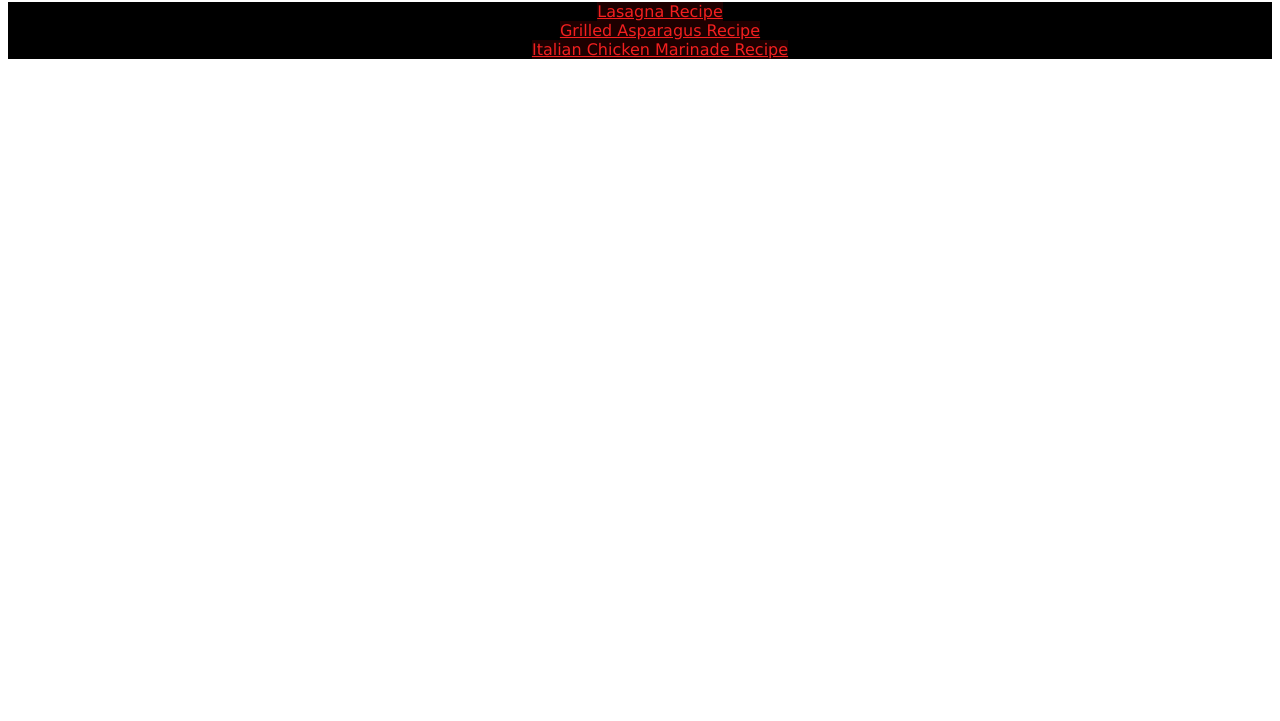
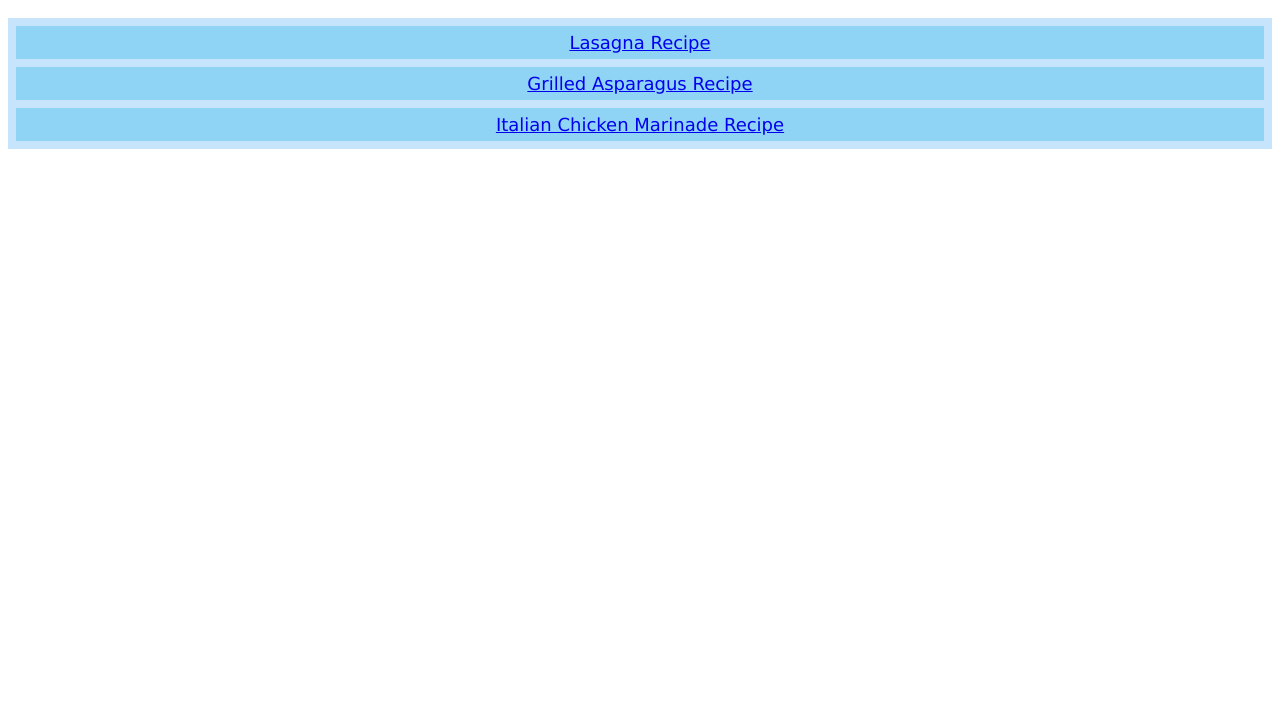
Before and after one commit to l-kaushik/odin-recipes, a plain HTML site: page index.html in a window 1280 px wide. Shown: the part 79-800 px from the top of the page. Drawn offline with Linux system fonts and the light colour scheme.

Commit message:
Added little CSS in homepage

```diff
--- a/index.html
+++ b/index.html
@@ -11,9 +11,9 @@
 <body>
     <h1 class="heading">Odin Recipes</h1>
     <ul class="list">
-        <li ><a class="link1", href="recipes/lasagna/lasagna.html">Lasagna Recipe</a></li>
-        <li ><a class="link2", href="recipes/grilled asparagus/grilled_asparagus.html">Grilled Asparagus Recipe</a></li>
-        <li ><a class="link3", href="recipes/italian chicken marinade/italian_chicken.html">Italian Chicken Marinade Recipe</a></li>
+        <li class="link1" ><a href="recipes/lasagna/lasagna.html">Lasagna Recipe</a></li>
+        <li class="link2" ><a href="recipes/grilled asparagus/grilled_asparagus.html">Grilled Asparagus Recipe</a></li>
+        <li class="link3" ><a href="recipes/italian chicken marinade/italian_chicken.html">Italian Chicken Marinade Recipe</a></li>
     </ul>
 </body>
 </html>
--- a/style.css
+++ b/style.css
@@ -4,18 +4,35 @@ body{
 
 .heading{
     color: black;
-    background-color: rgb(143, 212, 245);
+    background-color: rgb(221, 227, 231);
     text-align: center;
+    padding: 8px;
 
 }
 
 .list{
     text-align: center;
-    background-color: black;
+    background-color: #c6e5fc;
+    padding: 8px;
+    list-style-type: none;
 }
 
 .link1, .link2, .link3{
-    color: rgb(243, 31, 31);
-    background-color: rgb(29, 0, 0);
+    color: rgb(0, 0, 0);
+    background-color: rgb(143, 212, 245);
+    margin-bottom: 8px;
+    padding: 6px;
+    font-size: 18px;
+}
 
+.link3{
+    margin-bottom: 0;
 }
+
+.link1{
+    margin-top: 0;
+}
+
+.link1:hover, .link2:hover, .link3:hover{
+    background-color: rgb(156, 215, 243);
+}
```
